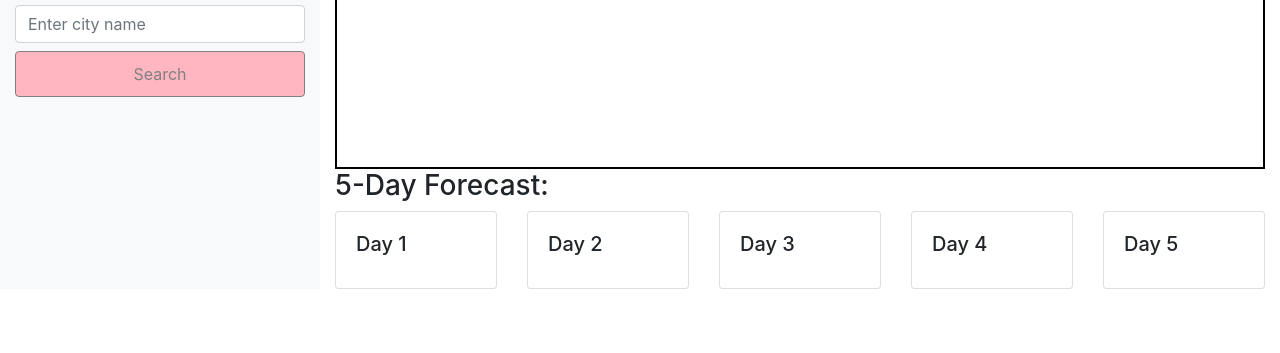
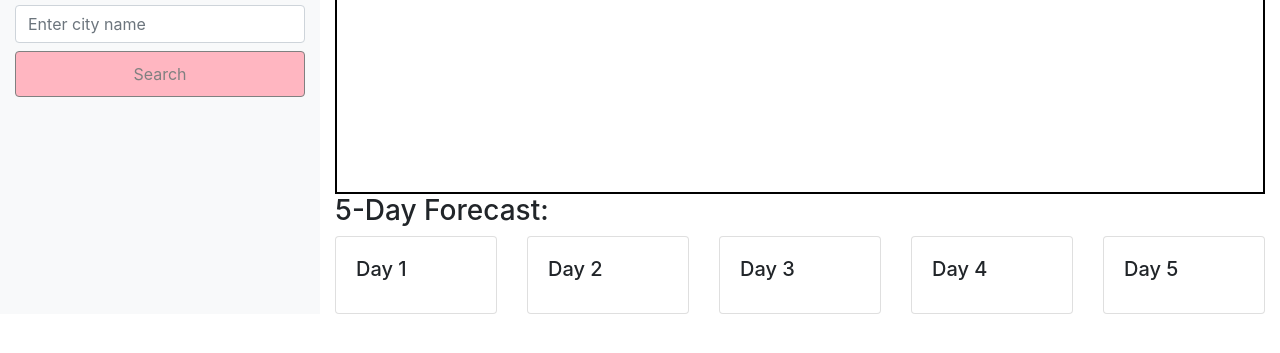
Before and after one commit to shhutc18/Weather-Dashboard, a plain HTML site: page index.html in a window 1280 px wide. Shown: the part 327-680 px from the top of the page. Drawn offline with nearby package versions, Linux system fonts and the light colour scheme.

Commit message:
added styling for current day forecast

```diff
--- a/Assets/css/style.css
+++ b/Assets/css/style.css
@@ -50,9 +50,10 @@ ul li:hover {
 }
 
 .custom-box {
-    height: 200px;
+    height: 225px;
     border: 2px solid black;
     margin-top: 20px;
+    text-align: center;
 }
 
 .hero-image {
```
